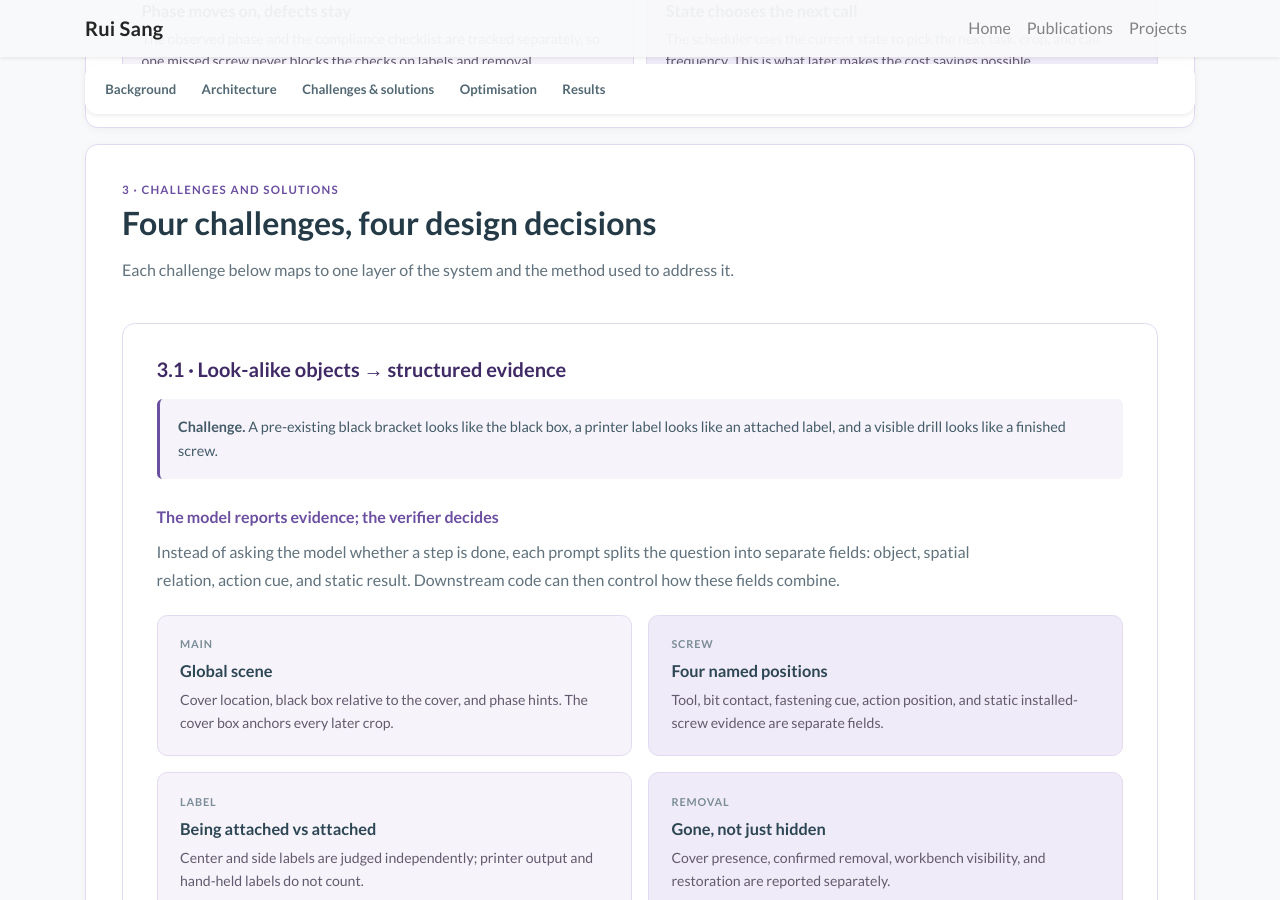
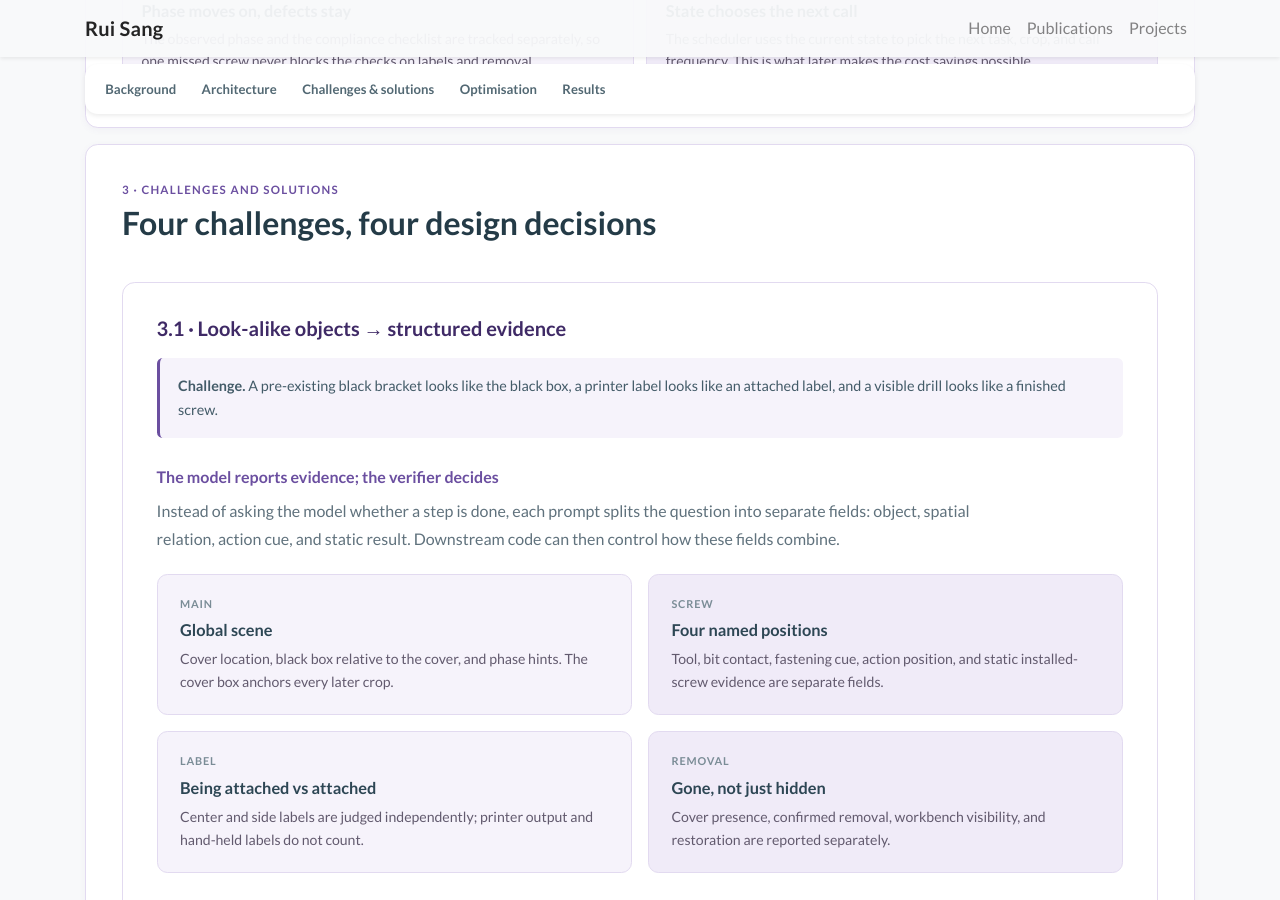
Before and after one commit to richael-sang/richael-sang.github.io, a Jekyll site: the page built from _projects/bosch-sop.md, in a window 1280 px wide and 900 px high, scrolled down 2150 px. Built offline with Jekyll 4.4.1, drawn with Linux system fonts in a browser that asks for light colours; nearby versions of some CDN libraries; a style sheet for code colours, icons or effects is not loaded.

Commit message:
Remove the intro line from the Bosch challenges section.
Co-authored-by: Cursor <cursoragent@cursor.com>

```diff
--- a/_projects/bosch-sop.md
+++ b/_projects/bosch-sop.md
@@ -110,7 +110,6 @@ section_nav:
 <section class="project-section" id="challenges">
   {% include i18n.html tag="div" class="section-kicker" en="3 · Challenges and solutions" zh="3 · 项目难点与解决方法" %}
   {% include i18n.html tag="h2" en="Four challenges, four design decisions" zh="四个难点，四项设计决策" %}
-  {% include i18n.html tag="p" class="section-intro" en="Each challenge below maps to one layer of the system and the method used to address it." zh="下面每个难点都对应系统中的一层，以及针对它的解决方法。" %}
   <div class="challenge-block" id="evidence">
   {% include i18n.html tag="h3" class="challenge-title" en="3.1 · Look-alike objects → structured evidence" zh="3.1 · 相似负例 → 结构化证据" %}
   <div class="evidence-note mt-3">{% include i18n.html tag="strong" en="Challenge." zh="难点：" %} {% include i18n.html en="A pre-existing black bracket looks like the black box, a printer label looks like an attached label, and a visible drill looks like a finished screw." zh="原有黑色支架像黑盒，打印机出纸像已贴标签，看到电钻像螺丝已装好。" %}</div>
```
